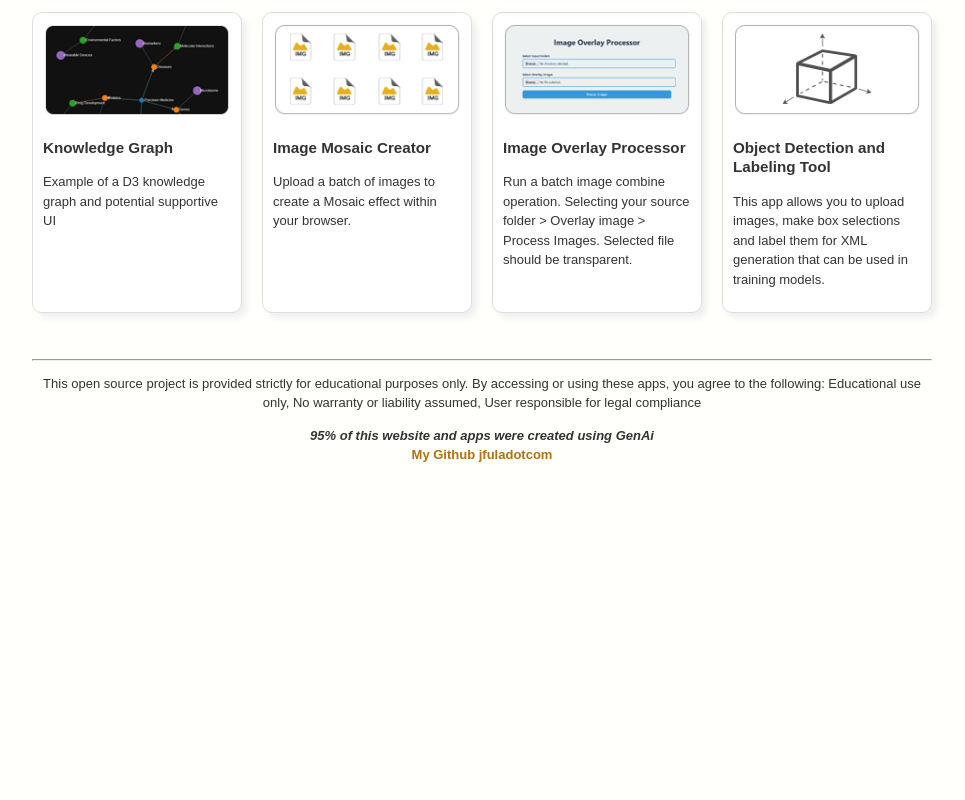
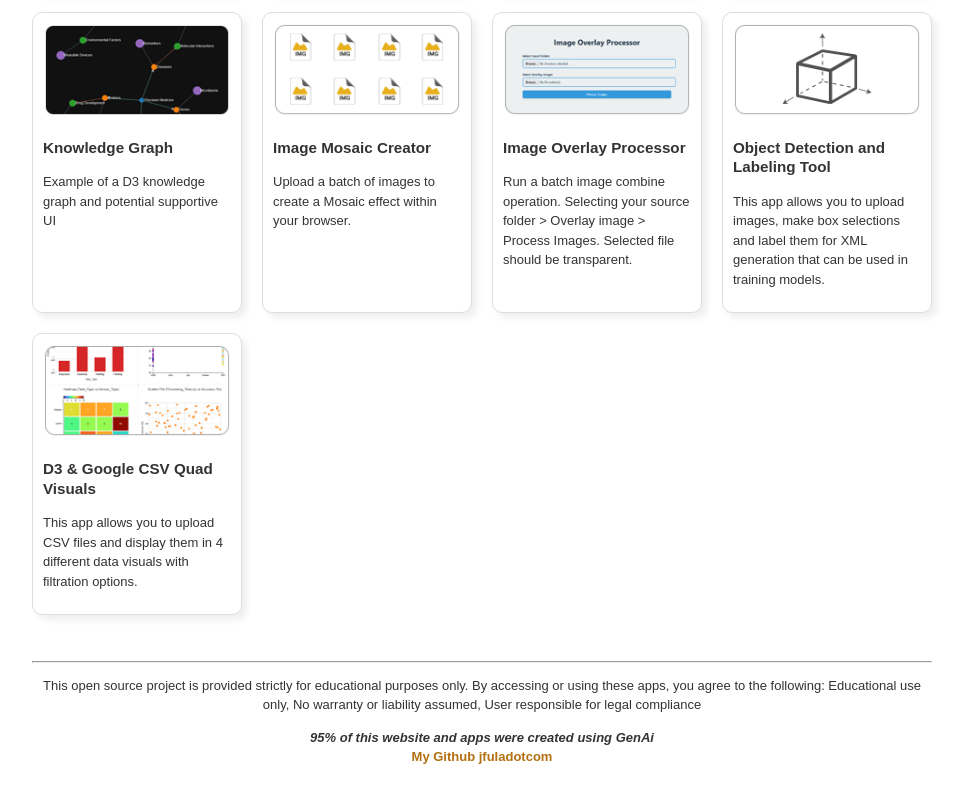
Before and after one commit to jfuladotcom/jfuladotcom.github.io, a plain HTML site: page HumanGenAi/index.html in a window 1280 px wide. Shown: the part 809-1609 px from the top of the page, without its empty margins (158-1123 px from the left). Before the commit the page ends 1307 px from the top, so only its background shows below. Drawn offline with Linux system fonts and the light colour scheme.

Commit message:
Add files via upload

```diff
--- a/HumanGenAi/index.html
+++ b/HumanGenAi/index.html
@@ -5,7 +5,7 @@
     <meta name="viewport" content="width=device-width, initial-scale=1.0">
     <title>Human GenAi</title>
     <style>
-        body { font-family: Arial, sans-serif; font-size: 13px; margin: 0; padding: 20px; line-height: 1.5em; color: #333; background-color:#fffffb; }
+        body { font-family: Arial, sans-serif; font-size: 13px; margin: 0; padding: 20px; line-height: 1.5em; color: #333;  }
         .container{ position: relative; margin: 0 auto; max-width: 900px;}
         h2{ text-align: center;}
         hr{ color:#efefef;}
@@ -109,6 +109,13 @@
                 thumbnail: "imgs/thmb-008.png",
                 keywords: ["detection", "object", "labeling"  ],
                 link: "https://jfuladotcom.github.io/Builds/object-detection.html"
+            },
+            {
+                title: "D3 & Google CSV Quad Visuals",
+                description: "This app allows you to upload CSV files and display them in 4 different data visuals with filtration options.",
+                thumbnail: "imgs/thmb-009.png",
+                keywords: ["Data visual", "charts", "csv"  ],
+                link: "https://jfuladotcom.github.io/Builds/dv-csv-D3GC/DV-CSV.html"
             }
 
             // Add more apps here
```
